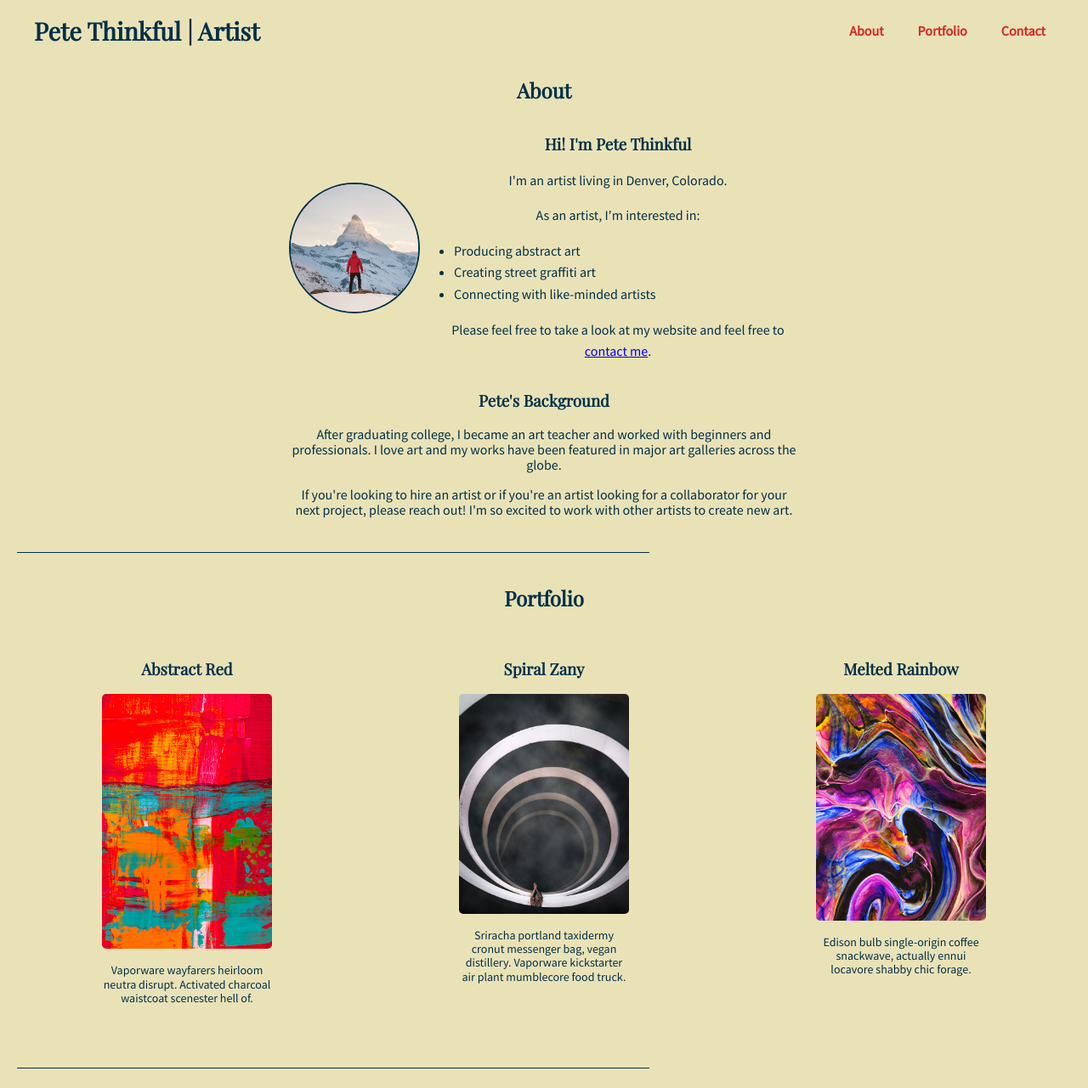
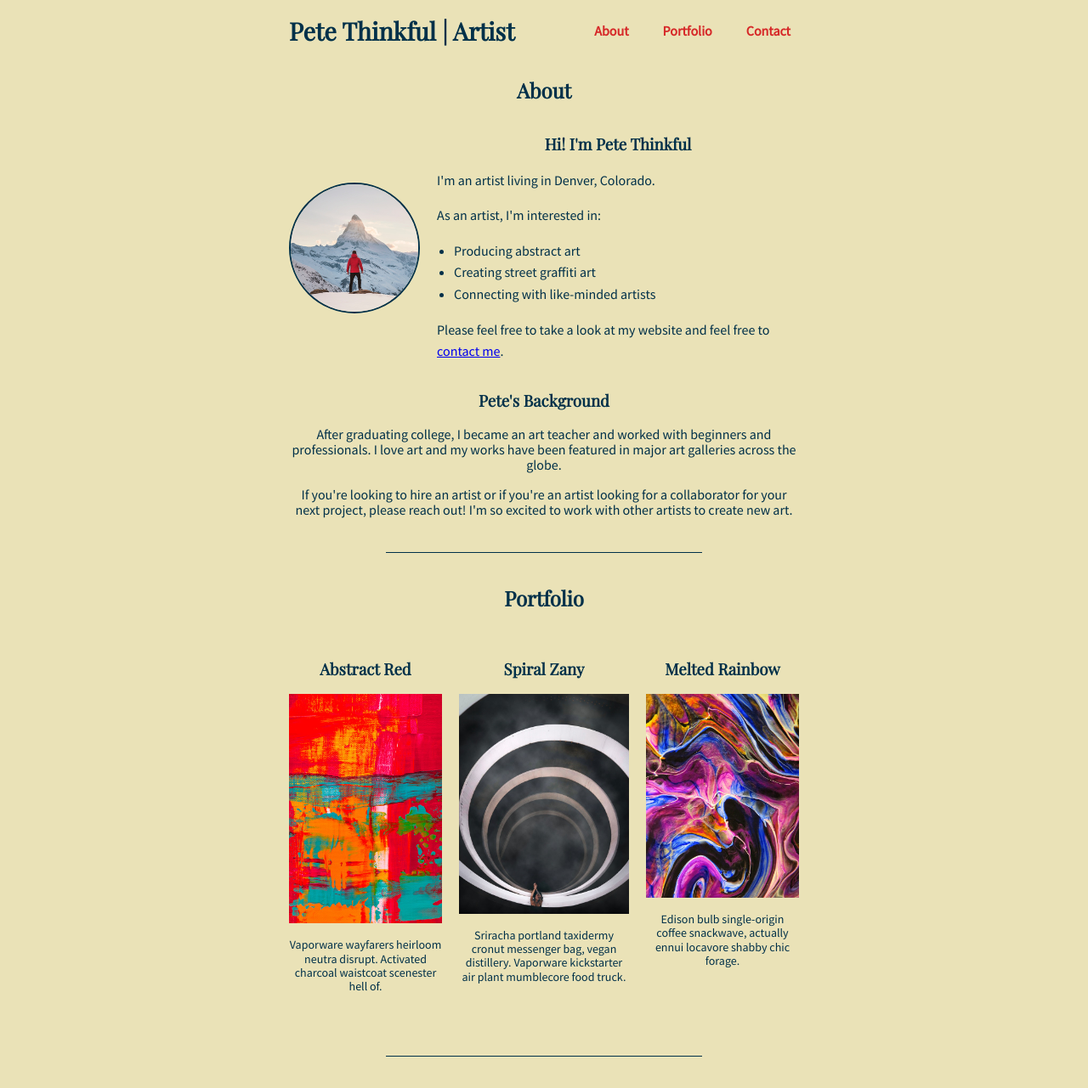
Before and after one commit to danund/pete-thinkful-2, a plain HTML site: page index.html in a window 1280 px wide. Shown: the top 1281 px of the page at 85% size. Drawn offline with nearby package versions, Linux system fonts and the light colour scheme.

Commit message:
Fixed page formatting

```diff
--- a/style.css
+++ b/style.css
@@ -20,11 +20,14 @@ h2 {
 }
 
 header {
+  width: 600px;
+  /* float: center; */
   display: flex;
   justify-content: space-between;
   align-items: center;
   margin-bottom: 40px;
-  padding: 0 20px; /* Adds some space on the sides for alignment */
+  margin: 0 auto 40px auto;
+  padding: 0 25%; /* Adds some space on the sides for alignment */
 }
 
 header h1 {
@@ -59,6 +62,7 @@ nav a:hover {
 .about-content {
   display: flex;
   align-items: center;
+  text-align: left;
   gap: 20px;
 }
 
@@ -83,6 +87,9 @@ nav a:hover {
 /* Portfolio Section */
 .portfolio-section {
   text-align: center;
+  align-items: center;
+  width: 600px;
+  margin: auto;
 }
 
 .portfolio-items {
@@ -99,15 +106,16 @@ nav a:hover {
 .portfolio-item img {
   width: 100%;
   height: auto;
-  border-radius: 5px;
+  /* border-radius: 5px; */
 }
 
 hr {
-  padding-right: 30%;
+  /* padding-right: 30%; */
+  /* float: right; */
   border: none;
   height: 1px;
   background-color: #003049;
-  margin: 40px 0;
+  margin: 40px auto;
   width: 30%;
   /* float: right; */
 }
```
